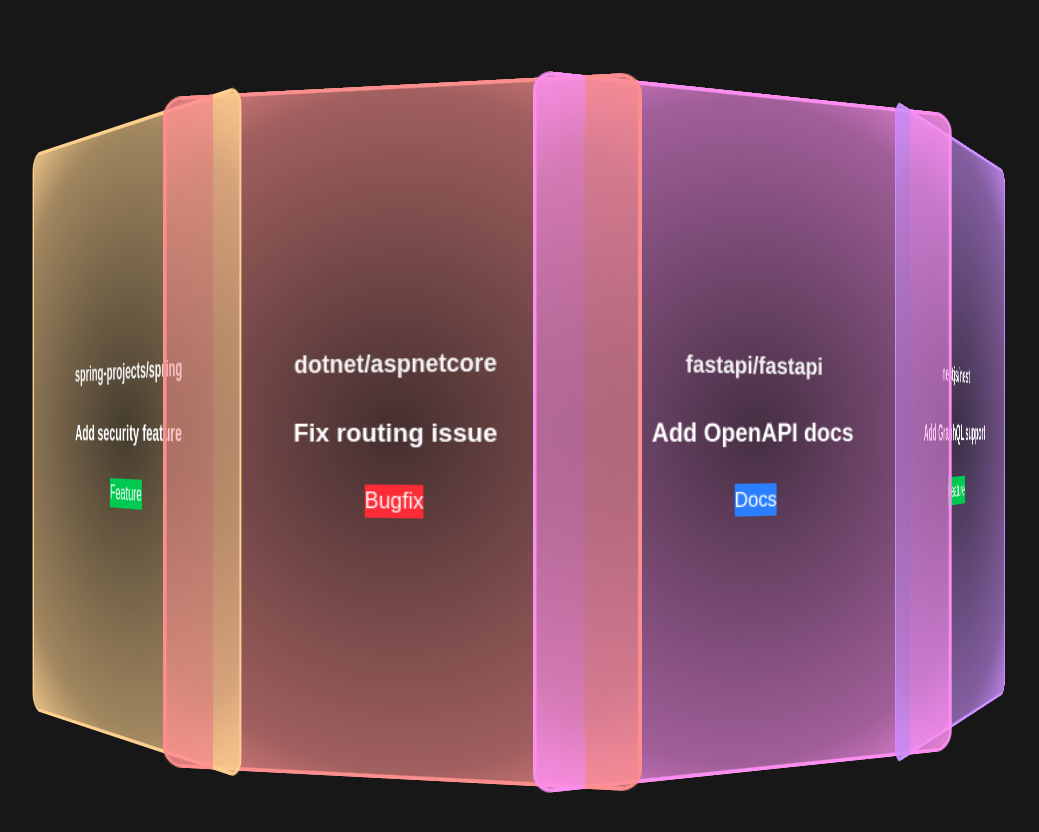
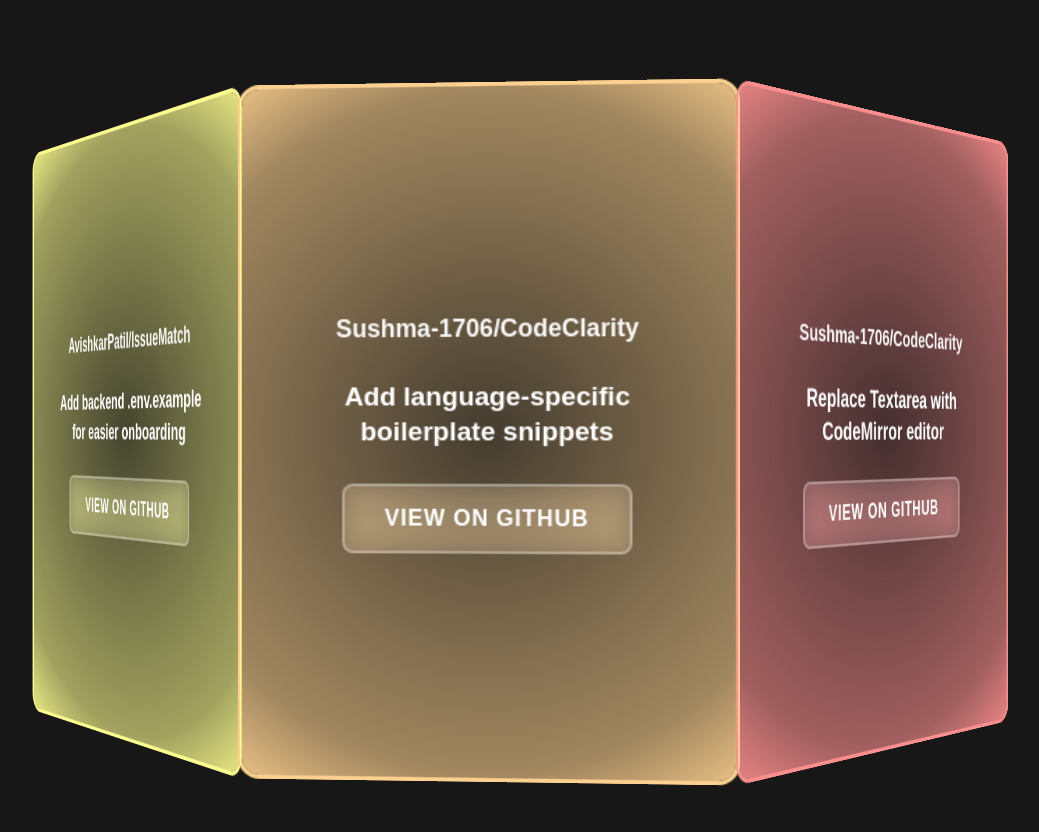
Before and after one commit to Sainava/open-source-contributions, a Next.js app: page /osci in a window 1280 px wide. Shown: the top 832 px of the page, without its empty margins (117-1156 px from the left). Built offline with nearby package versions, Linux system fonts and the light colour scheme.

Commit message:
Update all programs with real PR data

```diff
--- a/src/app/gssoc/page.tsx
+++ b/src/app/gssoc/page.tsx
@@ -1,11 +1,9 @@
 export default function GSSoC() {
   const prs = [
-    { repo: "tensorflow/tensorflow", title: "Add model optimization", url: "https://github.com/tensorflow/tensorflow/pull/1" },
-    { repo: "pytorch/pytorch", title: "Fix training loop bug", url: "https://github.com/pytorch/pytorch/pull/2" },
-    { repo: "scikit-learn/scikit-learn", title: "Update documentation", url: "https://github.com/scikit-learn/scikit-learn/pull/3" },
-    { repo: "keras-team/keras", title: "Add new layer type", url: "https://github.com/keras-team/keras/pull/4" },
-    { repo: "pandas-dev/pandas", title: "Fix DataFrame bug", url: "https://github.com/pandas-dev/pandas/pull/5" },
-    { repo: "numpy/numpy", title: "Performance improvement", url: "https://github.com/numpy/numpy/pull/6" },
+    { repo: "GollaBharath/Gamify", title: "Fix email case sensitivity in auth", url: "https://github.com/GollaBharath/Gamify/pull/43" },
+    { repo: "Richajaishwal0/Trip_assistant", title: "Add keyboard shortcuts to chatbot", url: "https://github.com/Richajaishwal0/Trip_assistant/pull/121" },
+    { repo: "PROfESSOR-V/CodeDesk", title: "Fix ESM/CommonJS module inconsistency", url: "https://github.com/PROfESSOR-V/CodeDesk/pull/92" },
+    { repo: "ajaynegi45/Old-School-Game", title: "Implement complete Simon Says game", url: "https://github.com/ajaynegi45/Old-School-Game/pull/120" },
   ];
 
   const colors = [
@@ -13,8 +11,6 @@
     "142, 252, 204",
     "142, 252, 157",
     "215, 252, 142",
-    "252, 252, 142",
-    "252, 208, 142",
   ];
 
   return (
--- a/src/app/osci/page.tsx
+++ b/src/app/osci/page.tsx
@@ -1,15 +1,13 @@
 export default function OSCI() {
   const prs = [
-    { repo: "django/django", title: "Add middleware support", tag: "Feature", url: "https://github.com/django/django/pull/1" },
-    { repo: "flask/flask", title: "Fix session handling", tag: "Bugfix", url: "https://github.com/flask/flask/pull/2" },
-    { repo: "expressjs/express", title: "Update routing docs", tag: "Docs", url: "https://github.com/expressjs/express/pull/3" },
-    { repo: "rails/rails", title: "Improve ActiveRecord", tag: "Feature", url: "https://github.com/rails/rails/pull/4" },
-    { repo: "laravel/laravel", title: "Fix validation bug", tag: "Bugfix", url: "https://github.com/laravel/laravel/pull/5" },
-    { repo: "spring-projects/spring", title: "Add security feature", tag: "Feature", url: "https://github.com/spring-projects/spring/pull/6" },
-    { repo: "dotnet/aspnetcore", title: "Fix routing issue", tag: "Bugfix", url: "https://github.com/dotnet/aspnetcore/pull/7" },
-    { repo: "fastapi/fastapi", title: "Add OpenAPI docs", tag: "Docs", url: "https://github.com/fastapi/fastapi/pull/8" },
-    { repo: "nestjs/nest", title: "Add GraphQL support", tag: "Feature", url: "https://github.com/nestjs/nest/pull/9" },
-    { repo: "gin-gonic/gin", title: "Fix middleware chain", tag: "Bugfix", url: "https://github.com/gin-gonic/gin/pull/10" },
+    { repo: "GollaBharath/Gamify", title: "Add rate limiting to auth endpoints", url: "https://github.com/GollaBharath/Gamify/pull/73" },
+    { repo: "AvishkarPatil/JalWiKi", title: "Enable anonymous read access and pagination", url: "https://github.com/AvishkarPatil/JalWiKi/pull/58" },
+    { repo: "Nayanika1402/RuRal-ReTreats", title: "Fix favicon 404 errors across HTML files", url: "https://github.com/Nayanika1402/RuRal-ReTreats/pull/505" },
+    { repo: "devayanm/ChatterSpace", title: "Enhanced channel creation with input validation", url: "https://github.com/devayanm/ChatterSpace/pull/22" },
+    { repo: "AvishkarPatil/IssueMatch", title: "Add backend .env.example for easier onboarding", url: "https://github.com/AvishkarPatil/IssueMatch/pull/27" },
+    { repo: "Sushma-1706/CodeClarity", title: "Add language-specific boilerplate snippets", url: "https://github.com/Sushma-1706/CodeClarity/pull/53" },
+    { repo: "Sushma-1706/CodeClarity", title: "Replace Textarea with CodeMirror editor", url: "https://github.com/Sushma-1706/CodeClarity/pull/46" },
+    { repo: "priyansh-narang2308/KiddieGPT", title: "Add reusable useDebounce hook for story input", url: "https://github.com/priyansh-narang2308/KiddieGPT/pull/56" },
   ];
 
   const colors = [
@@ -21,22 +19,7 @@
     "252, 208, 142",
     "252, 142, 142",
     "252, 142, 239",
-    "204, 142, 252",
-    "142, 202, 252",
   ];
-
-  const getTagColor = (tag: string) => {
-    switch (tag) {
-      case "Bugfix":
-        return "bg-red-500";
-      case "Feature":
-        return "bg-green-500";
-      case "Docs":
-        return "bg-blue-500";
-      default:
-        return "bg-gray-500";
-    }
-  };
 
   return (
     <div className="min-h-screen bg-[#171717] flex items-center justify-center p-4 md:p-8">
@@ -60,7 +43,7 @@
                 <div className="card-content">
                   <div className="repo-name">{pr.repo}</div>
                   <div className="pr-title">{pr.title}</div>
-                  <span className={`tag ${getTagColor(pr.tag)}`}>{pr.tag}</span>
+                  <button className="github-button">View on GitHub</button>
                 </div>
               </div>
             </a>
--- a/src/app/ssoc/page.tsx
+++ b/src/app/ssoc/page.tsx
@@ -1,15 +1,13 @@
 export default function SSOC() {
   const prs = [
-    { repo: "tensorflow/tensorflow", title: "Add new optimizer", tag: "Feature", url: "https://github.com/tensorflow/tensorflow/pull/1" },
-    { repo: "pytorch/pytorch", title: "Fix CUDA memory leak", tag: "Bugfix", url: "https://github.com/pytorch/pytorch/pull/2" },
-    { repo: "scikit-learn/scikit-learn", title: "Update ML algorithms docs", tag: "Docs", url: "https://github.com/scikit-learn/scikit-learn/pull/3" },
-    { repo: "pandas-dev/pandas", title: "Add DataFrame method", tag: "Feature", url: "https://github.com/pandas-dev/pandas/pull/4" },
-    { repo: "numpy/numpy", title: "Fix array indexing", tag: "Bugfix", url: "https://github.com/numpy/numpy/pull/5" },
-    { repo: "opencv/opencv", title: "Add image processing", tag: "Feature", url: "https://github.com/opencv/opencv/pull/6" },
-    { repo: "keras-team/keras", title: "Fix model saving", tag: "Bugfix", url: "https://github.com/keras-team/keras/pull/7" },
-    { repo: "matplotlib/matplotlib", title: "Update plotting docs", tag: "Docs", url: "https://github.com/matplotlib/matplotlib/pull/8" },
-    { repo: "jupyter/notebook", title: "Add cell execution", tag: "Feature", url: "https://github.com/jupyter/notebook/pull/9" },
-    { repo: "scipy/scipy", title: "Fix optimization bug", tag: "Bugfix", url: "https://github.com/scipy/scipy/pull/10" },
+    { repo: "alienx5499/SortVision", title: "Add interactive tutorial system", url: "https://github.com/alienx5499/SortVision/pull/251" },
+    { repo: "alienx5499/SortVision", title: "Implement Bucket Sort in C", url: "https://github.com/alienx5499/SortVision/pull/447" },
+    { repo: "alienx5499/SortVision", title: "Implement Selection Sort in Haskell", url: "https://github.com/alienx5499/SortVision/pull/561" },
+    { repo: "alienx5499/SortVision", title: "Implement Bubble Sort in Java", url: "https://github.com/alienx5499/SortVision/pull/177" },
+    { repo: "alienx5499/SortVision", title: "Implement Radix Sort in C", url: "https://github.com/alienx5499/SortVision/pull/448" },
+    { repo: "alienx5499/SortVision", title: "Implement Quick Sort in R", url: "https://github.com/alienx5499/SortVision/pull/449" },
+    { repo: "alienx5499/SortVision", title: "Implement Bubble Sort in C", url: "https://github.com/alienx5499/SortVision/pull/459" },
+    { repo: "Saumy1905/PYQFort", title: "Add B.Tech CSE 4th sem pyqs and syllabus", url: "https://github.com/Saumy1905/PYQFort/pull/444" },
   ];
 
   const colors = [
@@ -21,22 +19,7 @@
     "252, 208, 142",
     "252, 142, 142",
     "252, 142, 239",
-    "204, 142, 252",
-    "142, 202, 252",
   ];
-
-  const getTagColor = (tag: string) => {
-    switch (tag) {
-      case "Bugfix":
-        return "bg-red-500";
-      case "Feature":
-        return "bg-green-500";
-      case "Docs":
-        return "bg-blue-500";
-      default:
-        return "bg-gray-500";
-    }
-  };
 
   return (
     <div className="min-h-screen bg-[#171717] flex items-center justify-center p-4 md:p-8">
@@ -60,7 +43,7 @@
                 <div className="card-content">
                   <div className="repo-name">{pr.repo}</div>
                   <div className="pr-title">{pr.title}</div>
-                  <span className={`tag ${getTagColor(pr.tag)}`}>{pr.tag}</span>
+                  <button className="github-button">View on GitHub</button>
                 </div>
               </div>
             </a>
```
